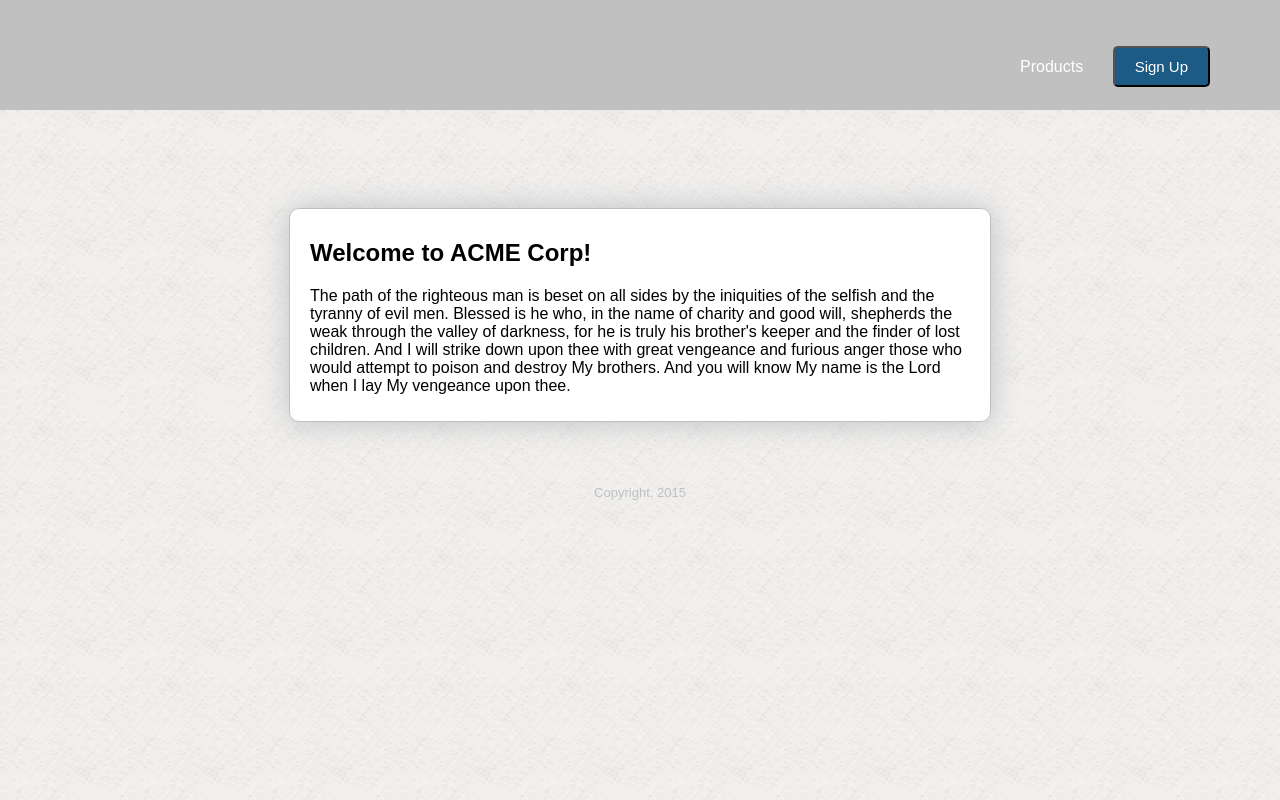
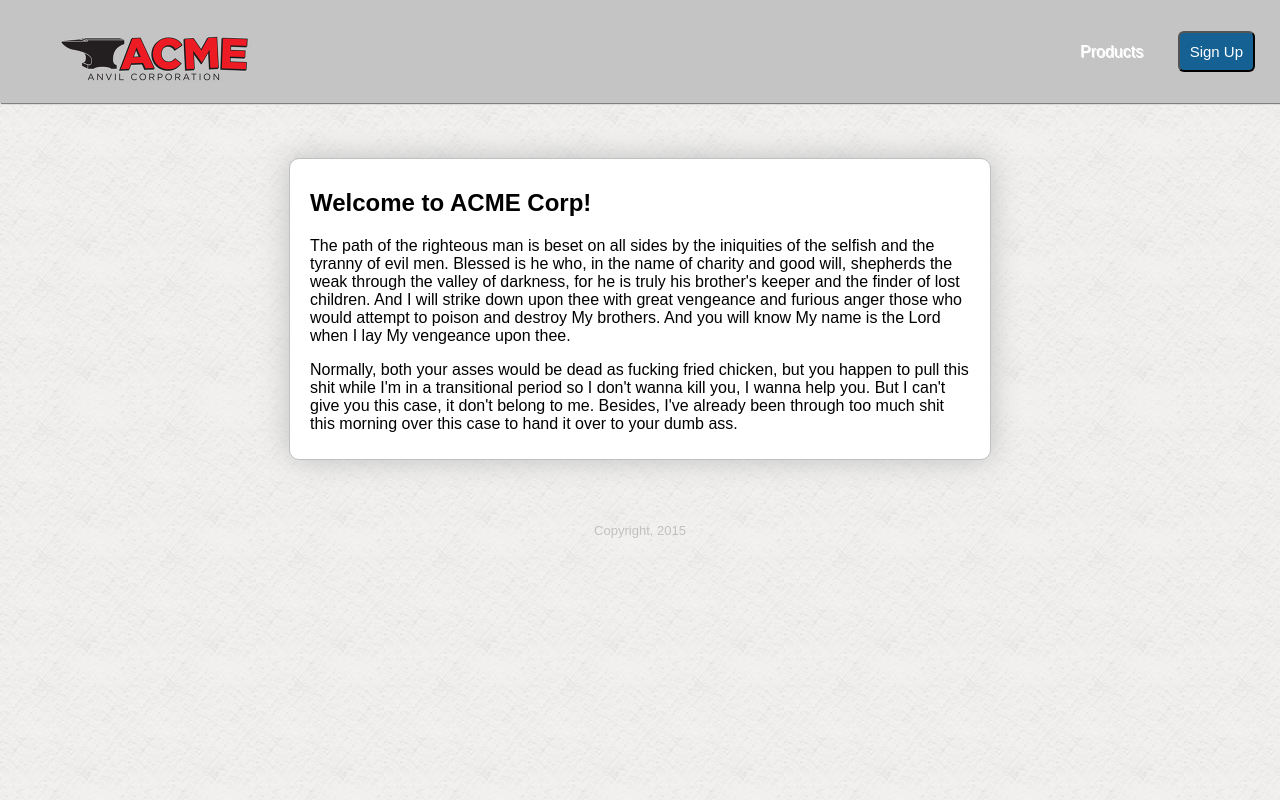
Before and after one commit to rodogg85/fewd, a plain HTML site: page homework/homework-2.html in a window 1280 px wide. Drawn offline with Linux system fonts and the light colour scheme; files whose address does not match are found by name.

Commit message:
A few more css tweaks

```diff
--- a/homework/homework-2.html
+++ b/homework/homework-2.html
@@ -7,6 +7,7 @@
     body{
       background-image: url(images/background.png);
       font-family: Arial;
+
     }
     nav{
       position: fixed;
@@ -14,15 +15,14 @@
       left: 0;
       z-index: 9999;
       width: 100%;
-      height: 50px;
-      background: url(images/acme-corp.jpg) no-repeat;
-      background-color: silver;
-      border: 30px solid silver;
-      font-family: Arial;
+      background-color: #c4c4c4;
+      border: 15px solid #c4c4c4;
+      box-shadow: 1px 1px 1px gray;
+      font-size: 16px;
     }
     main{
       position: relative;
-      top: 200px;
+      top: 150px;
       margin: 0 auto;
       padding: 10px 20px 10px 20px;
       background-color: white;
@@ -33,7 +33,7 @@
     }
     footer{
       position: relative;
-      top: 250px;
+      top: 200px;
       text-align: center;
       color: silver;
       font-size: 13px;
@@ -43,16 +43,17 @@
     }
     nav li{
       display: inline;
+      text-shadow: 1px 1px;
     }
     button{
-      border-radius: 5px;
-      font-family: Arial;
+      border-radius: 6px;
       color: #ffffff;
       font-size: 15px;
-      background: #1c5b85;
-      padding: 10px 20px 10px 20px;
+      padding: 10px;
+      background: #156194;
       text-decoration: none;
       position: relative;
+      right: 40px;
     }
     </style>
   </head>
@@ -60,12 +61,14 @@
     <header style="text-align:right;">
       <nav>
         <ul
+          <li>
+            <img src="images/acme-corp.jpg" style="float: left; " alt="logo" name="logo" width="200" height="55" id="logo">
+          </li>
           <li style=
-            "padding: 0px 100px;">
+            "padding: 0px 70px;">
             <a style=
             "color: white;
-            text-decoration: none;
-            padding: 25px;"
+            text-decoration: none;"
             href="http://acme.com"
             target="_blank">
             Products
@@ -86,6 +89,8 @@
       <h2>Welcome to ACME Corp!</h2>
       <p>The path of the righteous man is beset on all sides by the iniquities of the selfish and the tyranny of evil men. Blessed is he who, in the name of charity and good will, shepherds the weak through the valley of darkness, for he is truly his brother's keeper and the finder of lost children. And I will strike down upon thee with great vengeance and furious anger those who would attempt to poison and destroy My brothers. And you will know My name is the Lord when I lay My vengeance upon thee.
       </p>
+      <p>Normally, both your asses would be dead as fucking fried chicken, but you happen to pull this shit while I'm in a transitional period so I don't wanna kill you, I wanna help you. But I can't give you this case, it don't belong to me. Besides, I've already been through too much shit this morning over this case to hand it over to your dumb ass.
+      </p>
     </main>
 
     <footer>
```
Also changed, not shown: homework/images/acme-corp.jpg (renamed from images/acme-corp.jpg), homework/images/background.png (renamed from images/background.png).
